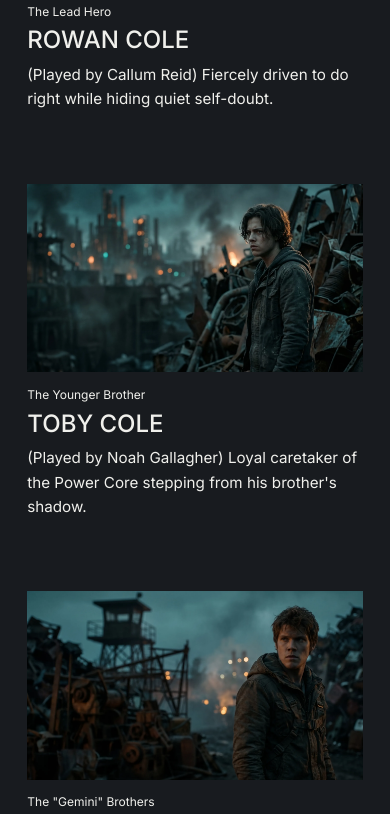
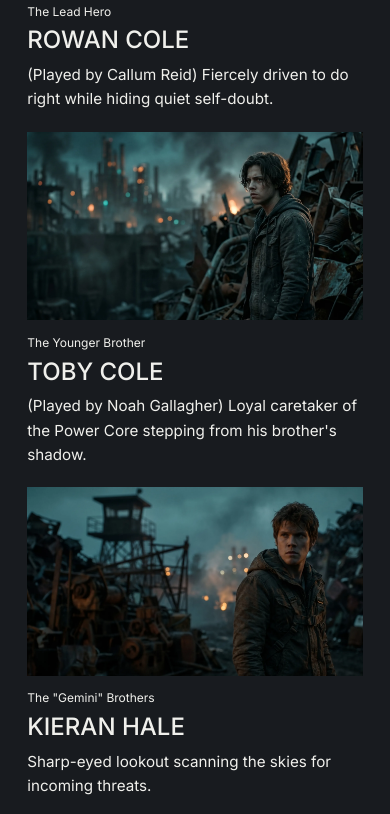
Before and after one commit to raf-src/cloud-runner-film-promo, a plain HTML site: page gallery.html in a window 390 px wide. Shown: the part 730-1544 px from the top of the page. Drawn offline with nearby package versions, Linux system fonts and the light colour scheme.

Commit message:
fix(gallery): adjust gap and margin for mobile gallery layout

```diff
--- a/assets/css/styles.css
+++ b/assets/css/styles.css
@@ -1218,11 +1218,12 @@ h6,
 
   .gallery-mobile-list {
     display: grid;
-    gap: 2.25rem;
+    gap: 1.25rem;
   }
 
   .gallery-mobile-list article {
     width: 100%;
+    margin-bottom: 0;
     overflow: visible;
   }
 
```
